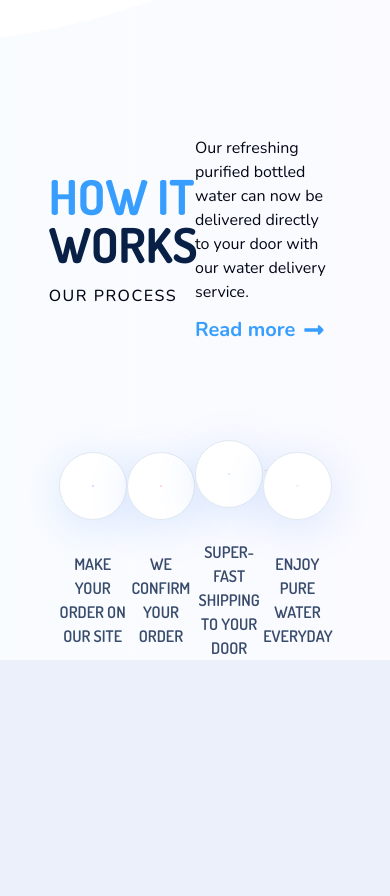
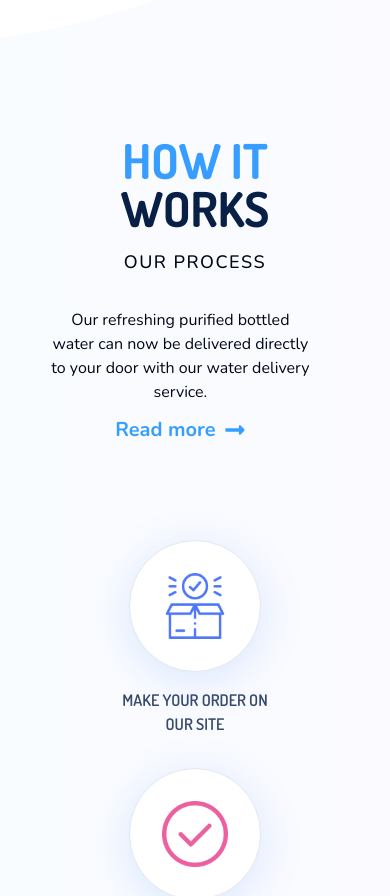
Before and after one commit to astridpx/WRS-Management-System, a Next.js app: page / in a window 390 px wide. Shown: the part 6360-7256 px from the top of the page. Before the commit the page ends 7020 px from the top, so only its background shows below. Built offline with nearby package versions, Linux system fonts and the light colour scheme.

Commit message:
style: responsive HIW section

```diff
--- a/src/app/page.tsx
+++ b/src/app/page.tsx
@@ -206,8 +206,8 @@ export default function HomePage() {
           style={nunito.style}
           className="h-max w-full bg-gradient-to-r from-[#F9FCFF] to-[#FAFAFF] pt-[1rem] "
         >
-          <header className="w-[75%] mx-auto grid grid-cols-2 items-center">
-            <div className="space-y-4 ">
+          <header className="w-[75%] mx-auto grid lg:grid-cols-2 gap-y-8  items-center">
+            <div className="space-y-4 text-center text-lg lg:text-base">
               <h3
                 style={dosis.style}
                 className="text-5xl font-bold text-light_blue "
@@ -217,23 +217,25 @@ export default function HomePage() {
               <h4 className="tracking-[1.5px] font-medium">OUR PROCESS</h4>
             </div>
 
-            <div className="space-y-3 w-[90%]">
+            <div className="space-y-3 w-[90%] text-center">
               <p>
                 Our refreshing purified bottled water can now be delivered
                 directly to your door with our water delivery service.
               </p>
 
+              <div className="flex justify-center">
                 <Link
                   href={"/"}
-                className="flex items-center gap-x-2 text-xl text-light_blue font-bold hover:text-dark_blue duration-150 transition-colors"
+                  className=" flex items-center gap-x-2 text-xl text-light_blue font-bold hover:text-dark_blue duration-150 transition-colors"
                 >
                   Read more
                   <FaLongArrowAltRight size={22} />
                 </Link>
               </div>
+            </div>
           </header>
 
-          <div className="w-[70%] mx-auto grid grid-cols-4 items-center mt-[6rem]">
+          <div className="w-[70%] mx-auto grid lg:grid-cols-4 gap-y-8 items-center mt-[6rem]">
             {HIWData.map((d: any) => {
               return (
                 <HIWCard
--- a/src/components/How-It-Works/HIW-Card.tsx
+++ b/src/components/How-It-Works/HIW-Card.tsx
@@ -6,7 +6,7 @@ import Image from "next/image";
 export default function HIWCard({ dosis, id, title, title2, img }: any) {
   return (
     <>
-      <div className="text-center space-y-8">
+      <div className="text-center lg:space-y-8 space-y-4">
         <div className="relative  flex items-center justify-center">
           <figure className="relative z-10 h-max w-max bg-white p-8 border rounded-full tech-shadow">
             <Image
@@ -17,16 +17,17 @@ export default function HIWCard({ dosis, id, title, title2, img }: any) {
               width={66}
             />
           </figure>
+
+          {id < 4 && (
             <Image
               src={DashLine}
               alt="Dashline"
               unoptimized
               height={40}
               width={256}
-            className={`${
-              id >= 4 && "hidden"
-            } absolute  scale-110 -right-[50%]`}
+              className={`  hidden lg:block  absolute  scale-110 -right-[50%]`}
             />
+          )}
         </div>
 
         <div
```
Also changed, not shown: src/assets/person-model.png (added). Lines whose indentation alone changed are shown as unchanged.
